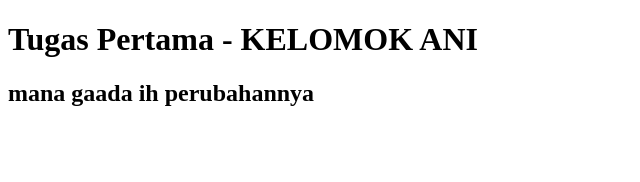
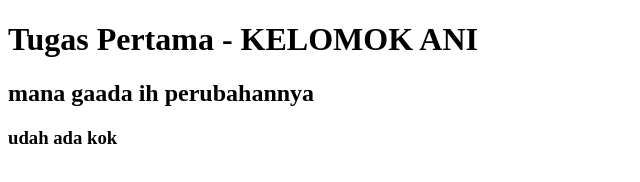
Before and after one commit to carlover4o4/ANI-ANI-ALIYA-NURUL-IREENA-, a plain HTML site: page index.html in a window 1280 px wide. Shown: the whole page, without its empty margins (0-640 px from the left). Drawn offline with Linux system fonts and the light colour scheme.

Commit message:
menambah h3 disini

```diff
--- a/index.html
+++ b/index.html
@@ -8,5 +8,6 @@
 <body>
     <h1>Tugas Pertama - KELOMOK ANI</h1>
     <h2>mana gaada ih perubahannya</h2>
+    <h3>udah ada kok</h3>
 </body>
 </html>
```
